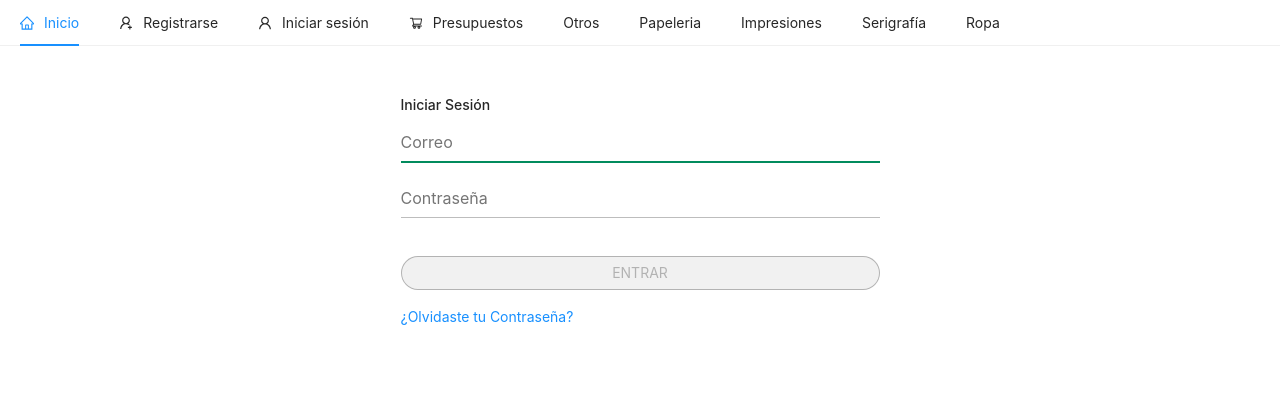
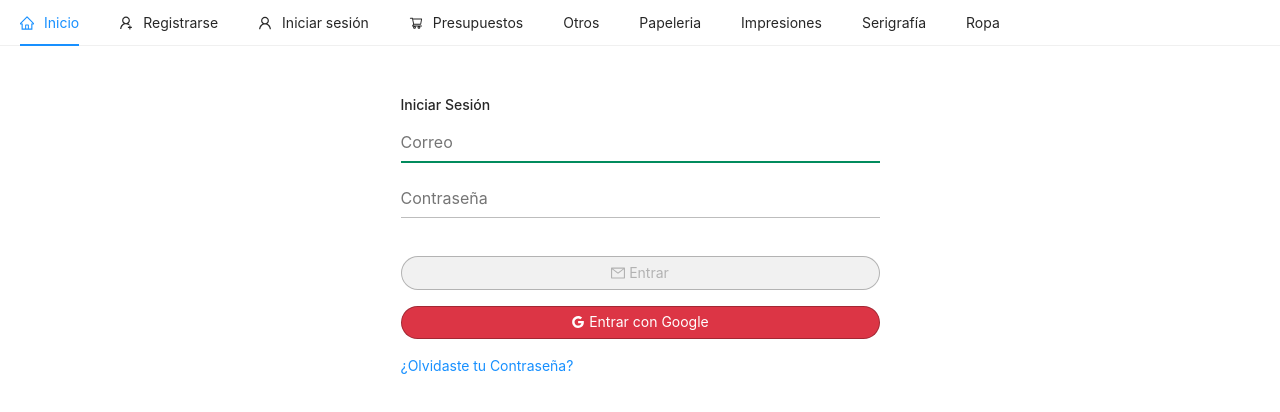
Before and after one commit to JaimeSolisS/presupuestos, a React (Create React App) app in the folder client/: page /login in a window 1280 px wide. Shown: the top 412 px of the page. Built offline with nearby package versions, Linux system fonts and the light colour scheme; no server answers.

Commit message:
Feat Login with Google

```diff
--- a/client/src/pages/auth/Login.js
+++ b/client/src/pages/auth/Login.js
@@ -1,13 +1,13 @@
-import { Button } from 'antd';
 import React, {useState, useEffect} from 'react'
-import styled from 'styled-components'
-import {auth} from '../../firebase'
+import {auth, googleAuthProvider} from '../../firebase'
 import {toast} from 'react-toastify'
 import {useDispatch, useSelector} from 'react-redux'
 import {Link} from 'react-router-dom'
 import {createOrUpdateUser} from "../../functions/auth"
+import {MailOutlined, GoogleOutlined} from "@ant-design/icons"
 import {StyledContainer, StyledDivRow, StyledInputFormControl,
-    StyledDivFormGroup, StyledDivColOffSet, StyledMailButton} from '../../styled'
+    StyledDivFormGroup, StyledDivColOffSet, StyledMailButton, StyledGoogleButton} from '../../styled'
+
 
  const Login = ({history}) => {
      const [email, setEmail] = useState("");
@@ -37,7 +37,7 @@ import {StyledContainer, StyledDivRow, StyledInputFormControl,
         //console.table(email, password)
         setLoading(true);
         try {
-        const result = await auth.signInWithEmailAndPassword(email, password);
+        const result = await auth.signInWithEmailAndPassword(email.trim(), password);
         //console.log(result)
         const {user} = result
         const idTokenResult = await user.getIdTokenResult()
@@ -48,7 +48,7 @@ import {StyledContainer, StyledDivRow, StyledInputFormControl,
                 type: 'LOGGED_IN_USER',
                 payload: {
                   name: response.data.name,
-                  email: user.email,
+                  email: response.data.email,
                   token: idTokenResult.token,
                   role: response.data.role,
                   _id: response.data.id,
@@ -60,11 +60,40 @@ import {StyledContainer, StyledDivRow, StyledInputFormControl,
         //history.push('/')
 
         } catch (error){
-            //console.log(error)
+            console.log(error)
             toast.error(error.message)
             setLoading(false);
         }
         };
+
+        const googleLogin = async () => {
+            auth
+              .signInWithPopup(googleAuthProvider)
+              .then(async (result) => {
+                const { user } = result;
+                const idTokenResult = await user.getIdTokenResult();
+                createOrUpdateUser(idTokenResult.token)
+                  .then((response) => {
+                    dispatch({
+                      type: "LOGGED_IN_USER",
+                      payload: {
+                        name: response.data.name,
+                        email: response.data.email,
+                        token: idTokenResult.token,
+                        role: response.data.role,
+                        _id: response.data._id,
+                      },
+                    });
+                    roleBasedRedirect(response);
+                  })
+                  .catch((error) => console.log(error));
+                // history.push("/");
+              })
+              .catch((error) => {
+                console.log(error);
+                toast.error(error.message);
+              });
+          };
 
     const loginForm = () => (
         <form onSubmit={handleSubmit}>
@@ -92,8 +121,15 @@ import {StyledContainer, StyledDivRow, StyledInputFormControl,
         <StyledMailButton
         onClick={handleSubmit}
         disabled={!email || password.length < 6}>
-            ENTRAR
+             <span><MailOutlined/> Entrar </span>
         </StyledMailButton>
+
+        <StyledGoogleButton
+        onClick={googleLogin}>
+            <span><GoogleOutlined/> Entrar con Google</span>
+        </StyledGoogleButton>
+
+
 
         <Link to= "forgot/password" className="float-right text-danger">¿Olvidaste tu Contraseña?</Link>
 
--- a/client/src/styled.js
+++ b/client/src/styled.js
@@ -91,6 +91,23 @@ export const StyledMailButton = styled.button `
  }
  `;
 
+export const StyledGoogleButton = styled.button `
+ width: 100%;
+ border-radius: 20px;
+ margin-bottom: 1rem !important;
+ padding: 1%;
+ color:white;
+ border:1px solid rgba(0, 0, 0, 0.26);
+ background: #dc3545;
+ transition-duration: 0.4s;
+
+ &:disabled {
+    background: #F1F1F1;
+    color: rgba(0, 0, 0, 0.26);
+    transition-duration: 0.4s;
+ }
+ `;
+
 export const StyledRegisterButton = styled.button `
 border: none;
 color: white;
@@ -115,12 +132,12 @@ background-color: white;
       opacity: 0.3;
  `;
 
- export const StyledH4 = styled.h4 `
+export const StyledH4 = styled.h4 `
  text-align: center;
  text-decoration: none;
  color: black;
  `;
- export const HorizontalDiv = styled.div `
+export const HorizontalDiv = styled.div `
 width: 100%;
 `;
 export const Spacer = styled.div `
```
Also changed, not shown: 1 other file (tests, documents, lock files or other folders).
